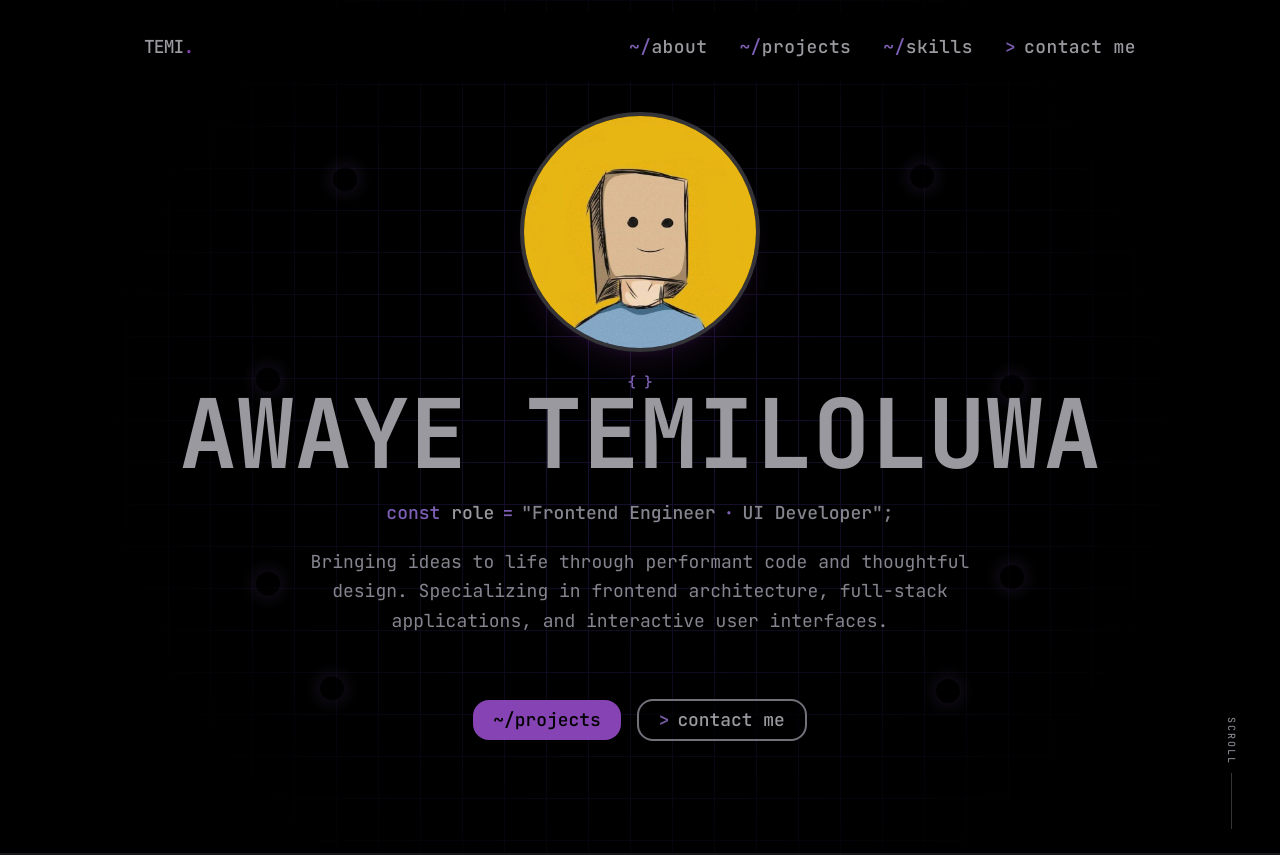
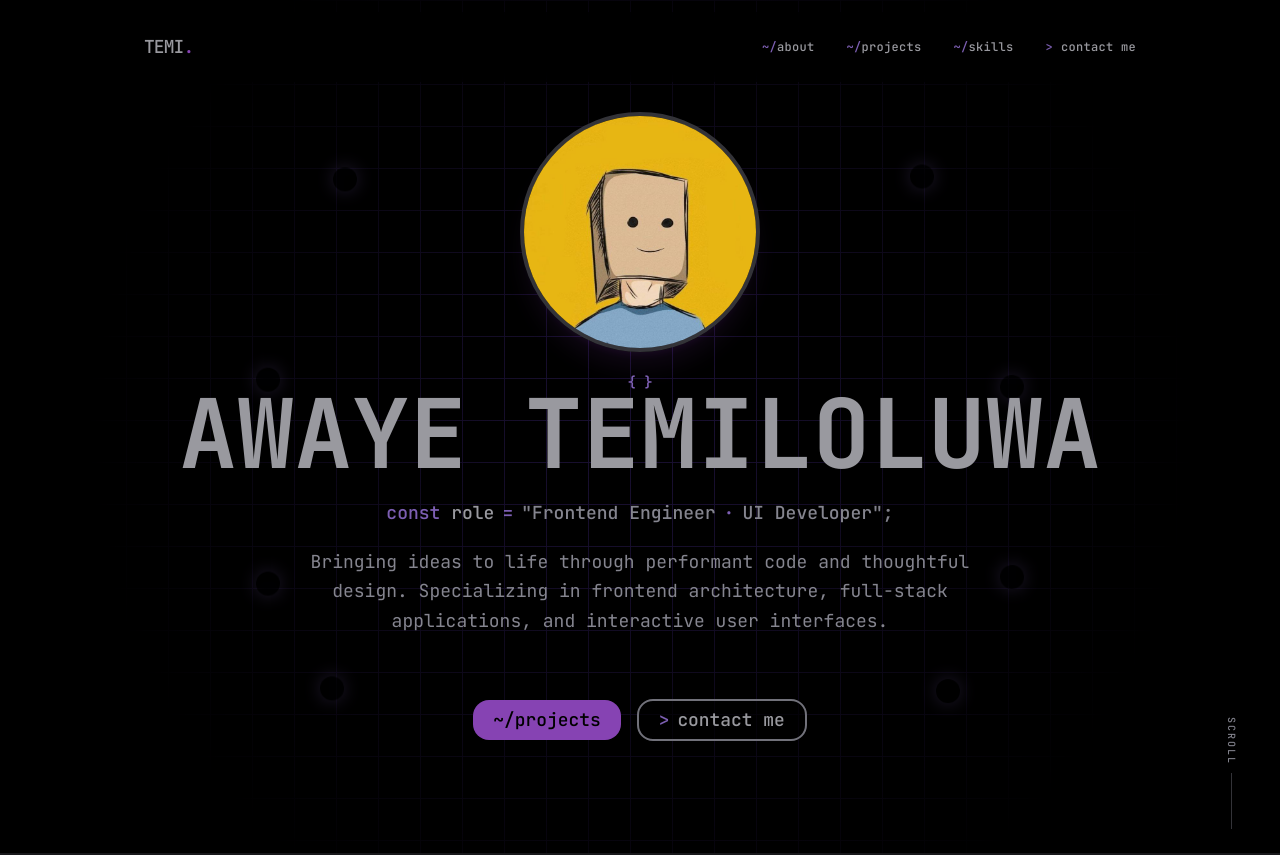
Before and after one commit to Temiawaye/Portfolio, a Next.js app: page / in a window 1280 px wide. Shown: the top 855 px of the page. Built offline with nearby package versions, Linux system fonts and the light colour scheme; some icons are missing.

Commit message:
style(nav): reduce desktop link label size

```diff
--- a/components/navbar.tsx
+++ b/components/navbar.tsx
@@ -80,7 +80,7 @@ export default function Navbar() {
         TEMI<span className="text-accent">.</span>
       </button>
 
-      <div className="hidden lg:flex gap-8 items-center font-medium text-md tracking-wide">
+      <div className="hidden lg:flex gap-8 items-center font-medium text-xs tracking-wide">
         {navigationItems.map((item) => (
           <button
             key={item.id}
```
